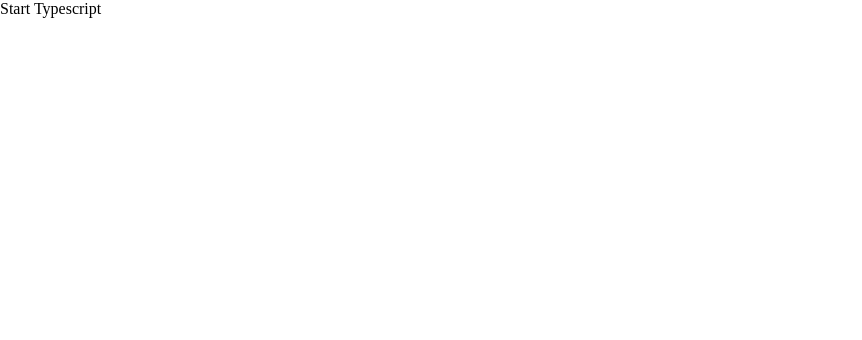
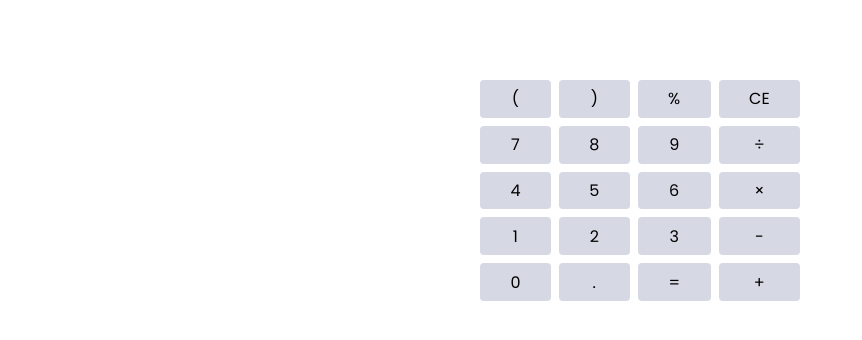
Before and after one commit to paulzoltan/calculator, a React (Create React App) app: page / in a window 1280 px wide. Shown: the top 340 px of the page, without its empty margins (0-862 px from the left). Built offline with nearby package versions, Linux system fonts and the light colour scheme.

Commit message:
basic dial layout

```diff
--- a/src/App.tsx
+++ b/src/App.tsx
@@ -1,7 +1,12 @@
 import React from 'react'
+import { Calculator } from './components'
 
 function App() {
-  return <div className='App'>Start Typescript</div>
+  return (
+    <div className='App'>
+      <Calculator />
+    </div>
+  )
 }
 
 export default App
--- /dev/null
+++ b/src/components/Calculator/Calculator.css
@@ -0,0 +1,21 @@
+.calculator__dial {
+  margin: 5em auto;
+  width: 20em;
+  display: grid;
+  grid-template-rows: repeat(4, auto);
+  grid-template-columns: repeat(4, auto);
+  gap: 0.5em;
+}
+.calculator__dial__btn {
+  background-color: rgb(214, 217, 227);
+  border-radius: 0.25em;
+  padding: 0.4em;
+  text-align: center;
+}
+.calculator__dial__btn:active {
+  outline: 1px solid rgb(141, 141, 149);
+  box-shadow: 0 0 0.5em 0em #0005;
+}
+.calculator__dial__btn:hover {
+  cursor: pointer;
+}
--- /dev/null
+++ b/src/components/Calculator/Calculator.tsx
@@ -0,0 +1,31 @@
+import './Calculator.css'
+
+const Calculator = () => {
+  return (
+    <div className='calculator'>
+      <div className='calculator__dial'>
+        <button className='btn calculator__dial__btn'>(</button>
+        <button className='btn calculator__dial__btn'>)</button>
+        <button className='btn calculator__dial__btn'>%</button>
+        <button className='btn calculator__dial__btn'>CE</button>
+        <button className='btn calculator__dial__btn'>7</button>
+        <button className='btn calculator__dial__btn'>8</button>
+        <button className='btn calculator__dial__btn'>9</button>
+        <button className='btn calculator__dial__btn'>÷</button>
+        <button className='btn calculator__dial__btn'>4</button>
+        <button className='btn calculator__dial__btn'>5</button>
+        <button className='btn calculator__dial__btn'>6</button>
+        <button className='btn calculator__dial__btn'>×</button>
+        <button className='btn calculator__dial__btn'>1</button>
+        <button className='btn calculator__dial__btn'>2</button>
+        <button className='btn calculator__dial__btn'>3</button>
+        <button className='btn calculator__dial__btn'>-</button>
+        <button className='btn calculator__dial__btn'>0</button>
+        <button className='btn calculator__dial__btn'>.</button>
+        <button className='btn calculator__dial__btn'>=</button>
+        <button className='btn calculator__dial__btn'>+</button>
+      </div>
+    </div>
+  )
+}
+export default Calculator
--- /dev/null
+++ b/src/components/Calculator/index.ts
@@ -0,0 +1 @@
+export { default } from './Calculator'
--- /dev/null
+++ b/src/components/index.ts
@@ -0,0 +1 @@
+export { default as Calculator } from './Calculator'
--- a/src/index.css
+++ b/src/index.css
@@ -0,0 +1,9 @@
+@import url('https://fonts.googleapis.com/css2?family=Poppins:ital,wght@0,400;0,500;1,300&display=swap');
+
+html,
+body,
+#root,
+.App {
+  height: 100%;
+  font-family: 'Poppins', sans-serif;
+}
```
